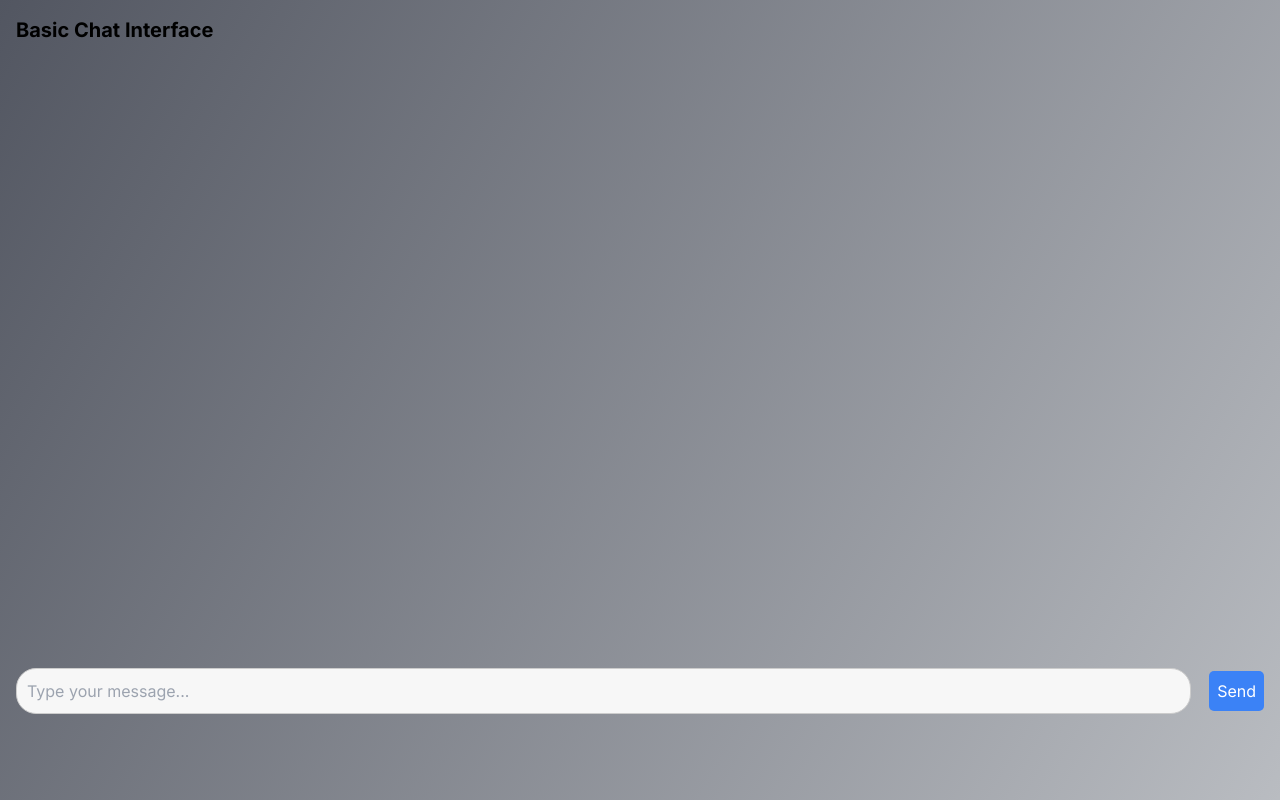
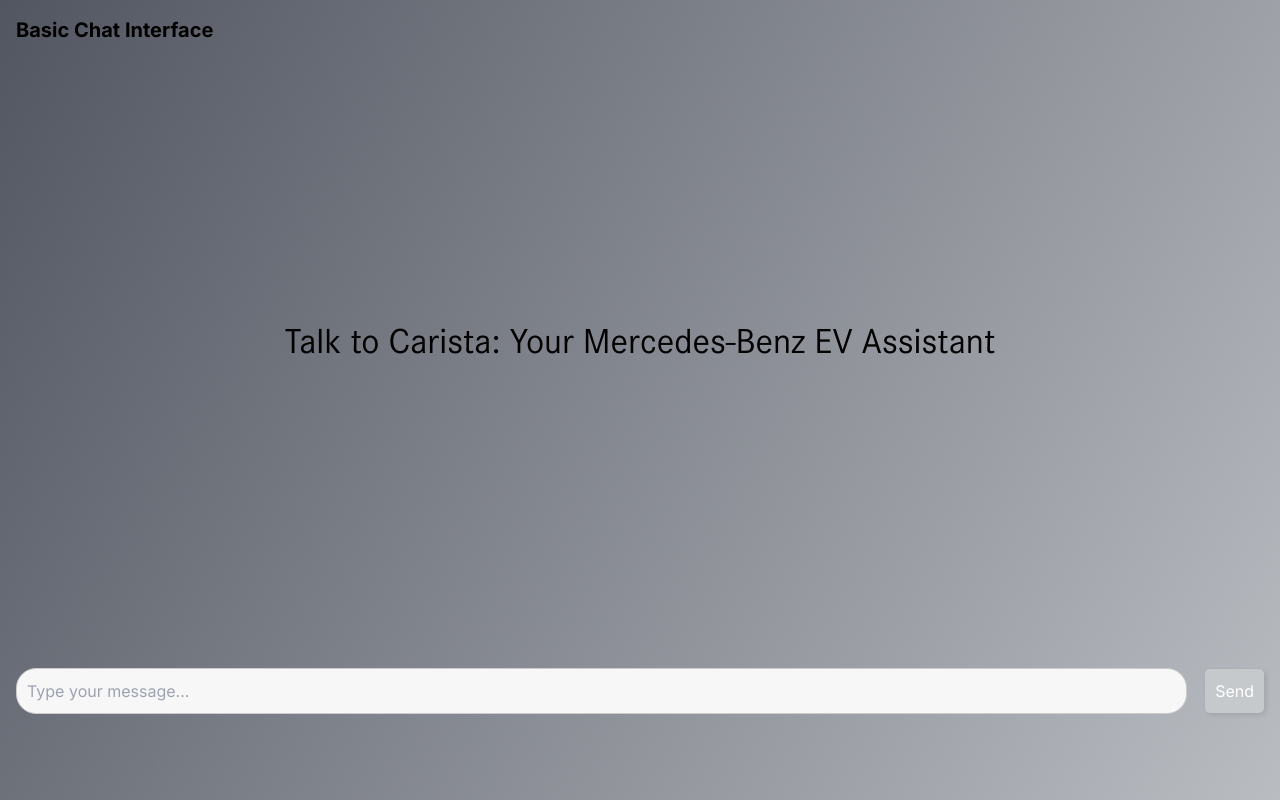
Before and after one commit to M4T1SS3/mercedes-sales-bot, a Next.js app in the folder frontend/: page / in a window 1280 px wide. Built offline with nearby package versions, Linux system fonts and the light colour scheme.

Commit message:
Style changes

```diff
--- a/frontend/src/app/app.css
+++ b/frontend/src/app/app.css
@@ -158,3 +158,17 @@
     background-color: white;
     border-radius: large;
   }
+
+  button[type="submit"] {
+    background-color: #c5c9cc; /* Change this to your desired color */
+    color: #fff; /* Change this to your desired color */
+    border: none;
+    padding: 10px;
+    border-radius: 5px;
+    cursor: pointer;
+    box-shadow: 2px 2px 5px rgba(0, 0, 0, 0.1); /* Add shadow for depth */
+  }
+
+  button[type="submit"]:hover {
+    background-color: #a2a5a8; /* Change this to your desired color */
+  }
--- a/frontend/src/app/globals.css
+++ b/frontend/src/app/globals.css
@@ -33,6 +33,15 @@
     rgb(var(--background-start-rgb));
 }
 
+.font-mercedes {
+  font-family: 'CorporateS';
+}
+
+@font-face {
+  font-family: 'CorporateS';
+  src: url('../fonts/CorporateS.ttf') format('truetype');
+}
+
 
 
 @layer utilities {
--- a/frontend/src/app/page.tsx
+++ b/frontend/src/app/page.tsx
@@ -138,10 +138,16 @@
   // }, [showVideo, carRecommendations]);
 
   return (
-    <main className="container mx-auto p-4">
+    <main className="container mx-auto p-4 ">
       <h1 className="text-xl font-bold mb-2">Basic Chat Interface</h1>
 
-      {/* Display chat history */}
+      {chatHistory.length === 0 ? (
+        <div className="no-messages">
+          <div className="flex justify-center mb-4 chat-history">
+            <h2 className="text-4xl font-mercedes">Talk to Carista: Your Mercedes-Benz EV Assistant</h2>
+          </div>
+        </div>
+      ) : (
         <div ref={chatContainerRef} className="chat-history">
           {chatHistory.map((chat, index) => (
             <div key={index} className={`chat-message ${chat.role}`}>
@@ -160,11 +166,14 @@
                               alt={recommendation.car_name}
                             />
                             <ul>
-                          {recommendation.advantages.map((advantage, index) => (
+                              {recommendation.advantages.map(
+                                (advantage, index) => (
                                   <li key={index}>{advantage}</li>
-                          ))}
+                                )
+                              )}
                             </ul>
-                        <button className="video-button"
+                            <button
+                              className="video-button"
                               onClick={() => {
                                 setShowVideo(true);
                                 setVideoIndex(index);
@@ -172,7 +181,6 @@
                             >
                               Watch Video
                             </button>
-
                           </div>
                         </div>
                       ))}
@@ -182,6 +190,8 @@
             </div>
           ))}
         </div>
+      )}
+      {/* Display chat history */}
 
       {/* {showVideo && (
         <div className="video-panel">
@@ -257,7 +267,7 @@
             onChange={(e) => setMessage(e.target.value)}
             required
           />
-          <button type="submit" className="bg-blue-500 text-white p-2 ml-2">
+          <button type="submit" className="text-white p-2 ml-2">
             Send
           </button>
         </form>
--- a/frontend/src/styles/chat.css
+++ b/frontend/src/styles/chat.css
@@ -15,6 +15,22 @@
     -ms-overflow-style: none; /* Internet Explorer 10+ */
 
   }
+
+  .no-messages {
+  flex-grow: 1;
+  display: flex;
+  flex-direction: column;
+  justify-content: center;
+  align-items: center;
+  max-height: 75vh;
+  }
+
+  @media (max-width: 768px) {
+    .chat-history {
+      max-height: 85vh; /* Adjust max-height for smaller screens */
+    }
+  }
+
 
   @media (max-width: 768px) {
     .chat-history {
```
Also changed, not shown: frontend/src/fonts/CorporateS.ttf (added). Lines whose indentation alone changed are shown as unchanged.
